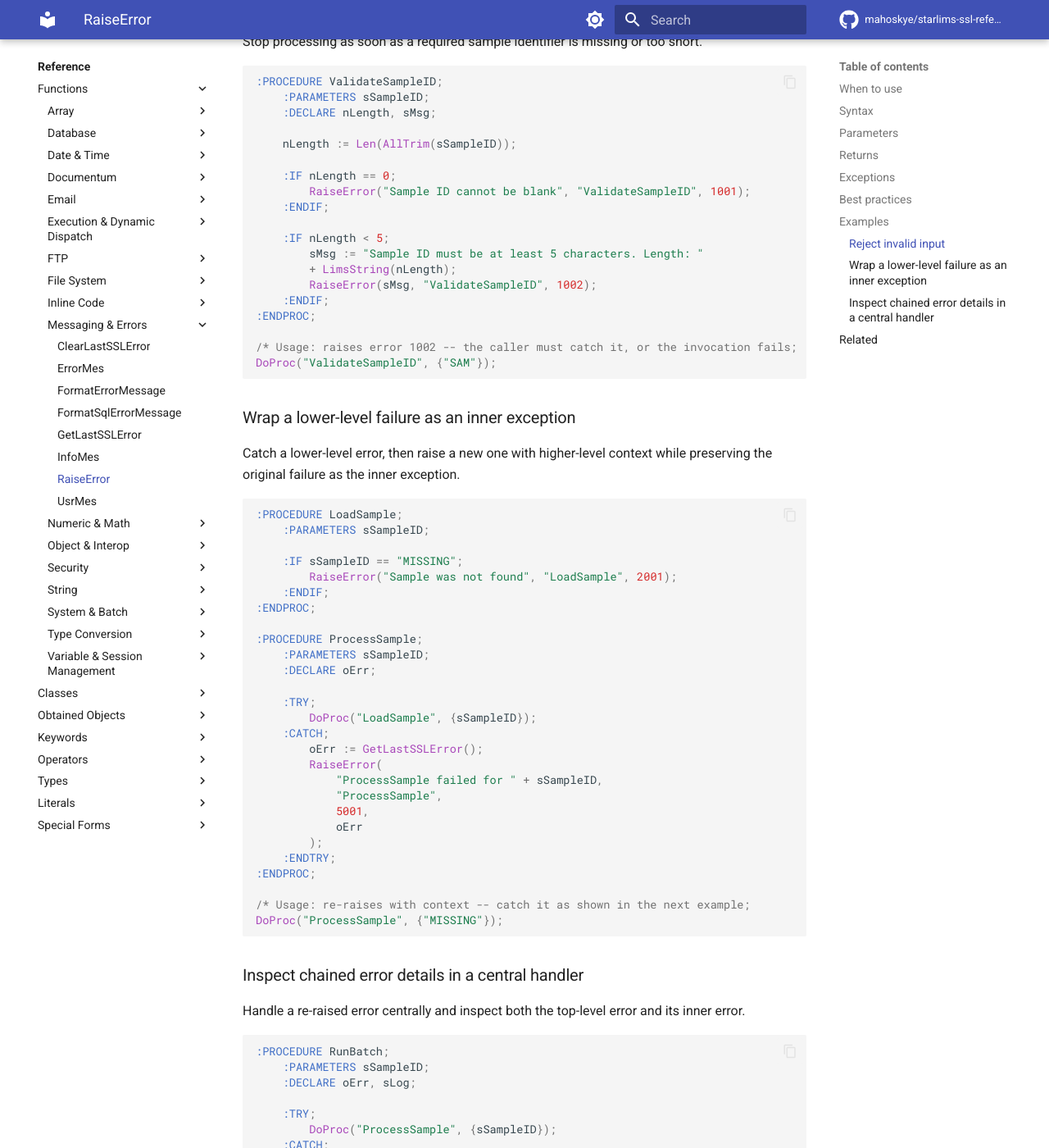
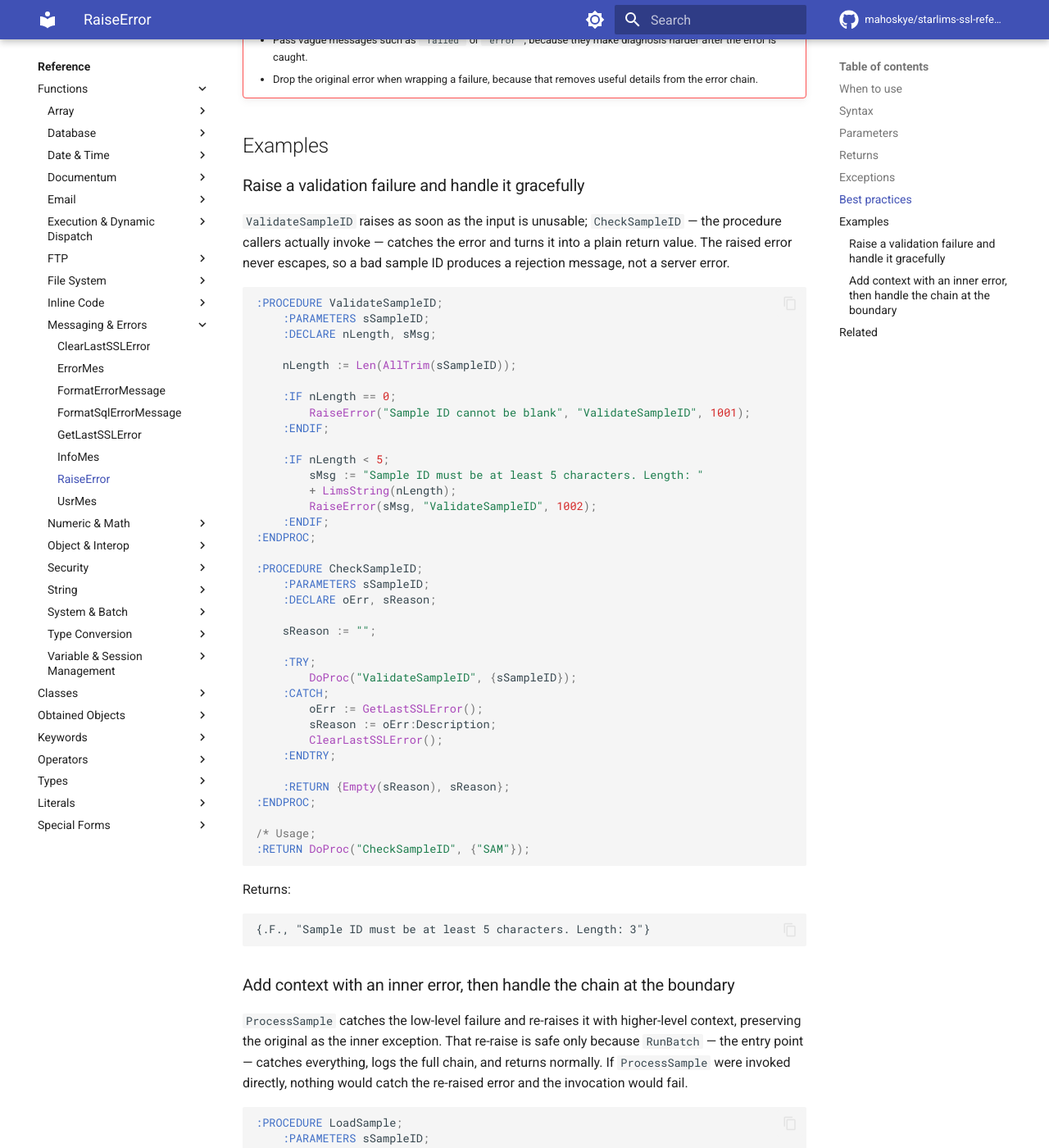
Before and after one commit to mahoskye/starlims-ssl-reference, an MkDocs documentation site: the page built from content/reference/functions/RaiseError.md, in a window 1280 px wide and 1400 px high, scrolled down 2163 px. Shown: the whole window at 82% size. Built offline with MkDocs 1.6.1 and Material for MkDocs 9.7.7, drawn with Linux system fonts in a browser that asks for light colours; plug-ins that fetch from the network failed and are left out; comment, search, counter and statistics services are not loaded; some of the changed text lies outside the part shown.

Commit message:
docs: RaiseError examples never leave a raise uncaught (closes #43)
Every example now shows the raise AND the :TRY/:CATCH boundary that
absorbs it. Example 1 adds a CheckSampleID entry point returning
{bValid, sReason} instead of modeling an uncaught validation raise.
Examples 2 and 3 merge into one flow so the re-raise with
oInnerException is shown together with the RunBatch handler that makes
it safe, with an explicit warning about invoking ProcessSample
directly. Best practices gain the boundary rule: never let a raise
escape the outermost procedure; never re-raise in :CATCH unless a
caller catches.

Co-Authored-By: Claude Fable 5 <noreply@anthropic.com>

````diff
--- a/content/reference/functions/RaiseError.md
+++ b/content/reference/functions/RaiseError.md
@@ -15,7 +15,7 @@ Raises an SSL runtime error using the supplied message and optional location, er
 
 `RaiseError` validates `sMessage` and then throws immediately. The resulting [`SSLError`](../classes/SSLError.md) exposes `sLocation` as `:Operation` and `nErrorCode` as `:Code` when caught. When `oInnerException` is provided, it becomes the inner exception of the raised error.
 
-When `RaiseError` executes inside a [`:TRY`](../keywords/TRY.md) block, the remaining statements in that block are skipped and control transfers to [`:CATCH`](../keywords/CATCH.md), where [`GetLastSSLError`](GetLastSSLError.md) retrieves the raised error. Execution then continues normally after [`:ENDTRY`](../keywords/ENDTRY.md), and the script returns as usual. An uncaught error propagates up the call stack instead; if no caller catches it, the current invocation fails.
+When `RaiseError` executes inside a [`:TRY`](../keywords/TRY.md) block, the remaining statements in that block are skipped and control transfers to [`:CATCH`](../keywords/CATCH.md), where [`GetLastSSLError`](GetLastSSLError.md) retrieves the raised error. Execution then continues normally after [`:ENDTRY`](../keywords/ENDTRY.md), and the script returns as usual. An uncaught error propagates up the call stack instead; if no caller catches it, the invocation fails and the end user sees a server error. Every `RaiseError` therefore needs a [`:TRY`](../keywords/TRY.md) / [`:CATCH`](../keywords/CATCH.md) boundary somewhere up the call stack — raising without one turns a routine failure, such as an invalid sample ID, into a crash.
 
 ## When to use
 
@@ -52,20 +52,23 @@ RaiseError(sMessage, [sLocation], [nErrorCode], [oInnerException])
 ## Best practices
 
 !!! success "Do"
+    - Catch every raised error at an entry-point boundary with [`:TRY`](../keywords/TRY.md) / [`:CATCH`](../keywords/CATCH.md), so failures come back as logged messages and return values instead of server errors.
     - Raise clear messages that explain what failed and why.
     - Supply `sLocation` and `nErrorCode` when callers or logs need to identify the failing operation precisely.
     - Re-raise caught errors with `oInnerException` when you need to add context without losing the original failure.
 
 !!! failure "Don't"
+    - Let a raised error escape the outermost procedure — an uncaught error fails the invocation and surfaces as a server error to the end user.
+    - Re-raise inside [`:CATCH`](../keywords/CATCH.md) unless a caller above is known to catch it; otherwise the error handler itself becomes the crash.
     - Use `RaiseError` for routine status reporting or non-fatal branching, because it stops normal execution.
     - Pass vague messages such as `"failed"` or `"error"`, because they make diagnosis harder after the error is caught.
     - Drop the original error when wrapping a failure, because that removes useful details from the error chain.
 
 ## Examples
 
-### Reject invalid input
+### Raise a validation failure and handle it gracefully
 
-Stop processing as soon as a required sample identifier is missing or too short.
+`ValidateSampleID` raises as soon as the input is unusable; `CheckSampleID` — the procedure callers actually invoke — catches the error and turns it into a plain return value. The raised error never escapes, so a bad sample ID produces a rejection message, not a server error.
 
 ```ssl
 :PROCEDURE ValidateSampleID;
@@ -85,13 +88,36 @@ Stop processing as soon as a required sample identifier is missing or too short.
 	:ENDIF;
 :ENDPROC;
 
-/* Usage: raises error 1002 -- the caller must catch it, or the invocation fails;
-DoProc("ValidateSampleID", {"SAM"});
+:PROCEDURE CheckSampleID;
+	:PARAMETERS sSampleID;
+	:DECLARE oErr, sReason;
+
+	sReason := "";
+
+	:TRY;
+		DoProc("ValidateSampleID", {sSampleID});
+	:CATCH;
+		oErr := GetLastSSLError();
+		sReason := oErr:Description;
+		ClearLastSSLError();
+	:ENDTRY;
+
+	:RETURN {Empty(sReason), sReason};
+:ENDPROC;
+
+/* Usage;
+:RETURN DoProc("CheckSampleID", {"SAM"});
 ```
 
-### Wrap a lower-level failure as an inner exception
+Returns:
 
-Catch a lower-level error, then raise a new one with higher-level context while preserving the original failure as the inner exception.
+```text
+{.F., "Sample ID must be at least 5 characters. Length: 3"}
+```
+
+### Add context with an inner error, then handle the chain at the boundary
+
+`ProcessSample` catches the low-level failure and re-raises it with higher-level context, preserving the original as the inner exception. That re-raise is safe only because `RunBatch` — the entry point — catches everything, logs the full chain, and returns normally. If `ProcessSample` were invoked directly, nothing would catch the re-raised error and the invocation would fail.
 
 ```ssl
 :PROCEDURE LoadSample;
@@ -119,15 +145,6 @@ Catch a lower-level error, then raise a new one with higher-level context while
 	:ENDTRY;
 :ENDPROC;
 
-/* Usage: re-raises with context -- catch it as shown in the next example;
-DoProc("ProcessSample", {"MISSING"});
-```
-
-### Inspect chained error details in a central handler
-
-Handle a re-raised error centrally and inspect both the top-level error and its inner error.
-
-```ssl
 :PROCEDURE RunBatch;
 	:PARAMETERS sSampleID;
 	:DECLARE oErr, sLog;
````
Also changed, not shown: 1 other file.
